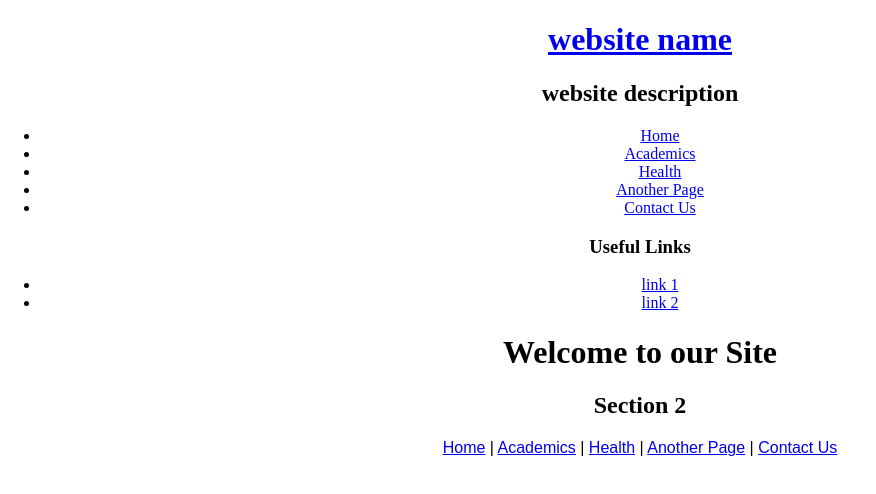
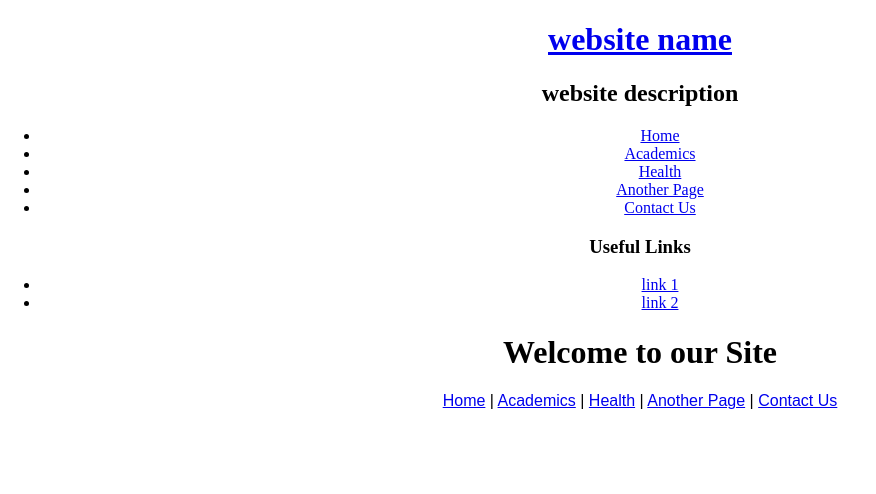
Before and after one commit to sofiapag/femhacks, a plain HTML site: page index.html in a window 1280 px wide. Shown: the whole page, without its empty margins (0-876 px from the left). Drawn offline with Linux system fonts and the light colour scheme; files that its build step writes are made by us from their sources.

```diff
--- a/index.html
+++ b/index.html
@@ -46,7 +46,6 @@
       <div id="content">
         <!-- our page content here -->
         <h1>Welcome to our Site</h1>
-        <h2>Section 2</h2>
       </div>
     </div>
     <div id="content_footer"></div>
```
